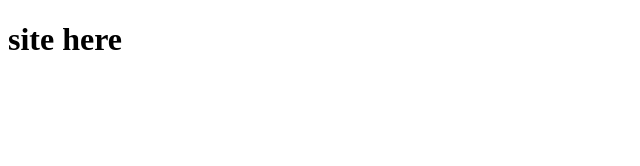
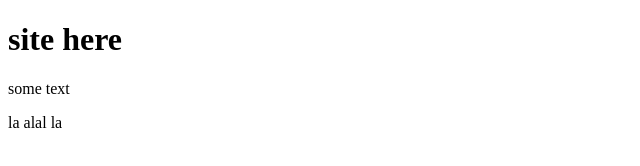
Before and after one commit to baldr23/site, a plain HTML site: page index.html in a window 1280 px wide. Shown: the whole page, without its empty margins (0-640 px from the left). Drawn offline with Linux system fonts and the light colour scheme.

Commit message:
second commit

```diff
--- a/index.html
+++ b/index.html
@@ -7,5 +7,7 @@
 </head>
 <body>
 	<h1>site here</h1>
+	<p>some text</p>
+	<p>la alal la</p>
 </body>
 </html>
```
